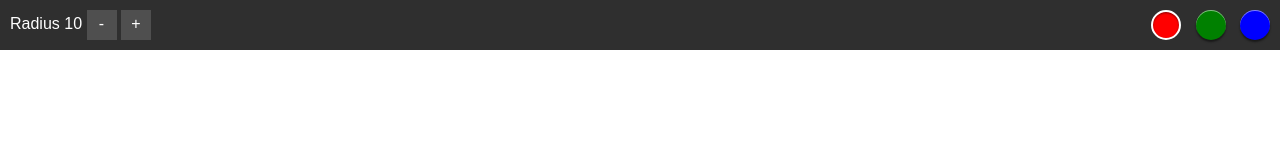
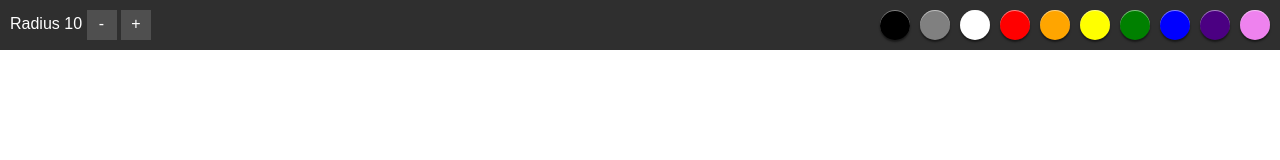
Before and after one commit to ValeriiaPostoronka/sketch-your-point, a plain HTML site: page index.html in a window 1280 px wide. Drawn offline with Linux system fonts and the light colour scheme.

Commit message:
Fixed color bugs

```diff
--- a/colors.js
+++ b/colors.js
@@ -1,6 +1,11 @@
-var swatches = document.getElementsByClassName('swatch');
-for(var i=0, n=swatches.length; i<n; i++){
-    swatches[i].addEventListener('click', setSwatch);
+var colors = ['black','grey','white','red','orange','yellow','green','blue','indigo','violet'];
+
+for(var i = 0, n = colors.length; i<n; i++){
+    var swatch = document.createElement('div');
+    swatch.className = 'swatch';
+    swatch.style.backgroundColor = colors[i];
+    swatch.addEventListener('click', setSwatch);
+    document.getElementById('colors').appendChild(swatch);
 }
 
 function setColor(color){
@@ -15,5 +20,5 @@ function setColor(color){
 function setSwatch(point){
     var swatch = point.target;
     setColor(swatch.style.backgroundColor);
-    swatch.className += 'active';
+    swatch.className += ' active';
 }
--- a/index.html
+++ b/index.html
@@ -15,9 +15,9 @@
             <div id="incrad" class="radcontrol">+</div>
         </div>
         <div id="colors">
-            <div class="swatch active red"></div>
+            <!-- <div class="swatch active red"></div>
             <div class="swatch green"></div>
-            <div class="swatch blue"></div>
+            <div class="swatch blue"></div> -->
         </div>
     </div>
     <canvas id="canvas">
--- a/styles.css
+++ b/styles.css
@@ -53,6 +53,7 @@ canvas {
   box-shadow: inset 0px 1px 0px rgba(255, 255, 255, 0.5), 0px 2px 2px rgba(0, 0, 0, 0.5);
   display: inline-block;
   margin-left: 10px;
+  /*background-color: cyan;*/
 }
 
 .swatch.active {
```
